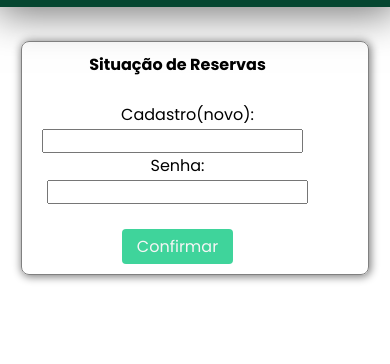
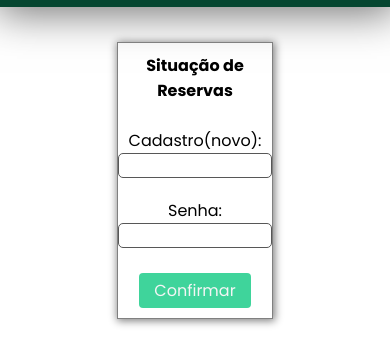
Before and after one commit to JoaoVOSantos/Biblioteca-ITE, a plain HTML site: page pages/reservas.html in a window 390 px wide. Shown: the part 180-544 px from the top of the page. Drawn offline with nearby package versions, Linux system fonts and the light colour scheme.

Commit message:
responsividade tela de reservas

```diff
--- a/pages/reservas.html
+++ b/pages/reservas.html
@@ -38,26 +38,27 @@
 
 
 
-    <div class="">
-    <form action="reservas.html" method="get" class="form-reservas">
 
+    <div class="container-geral">
         <h4>Situação de Reservas</h4>
-
-        <br>
-
-        <label style="margin-left: 20px;">Cadastro(novo): </label>
-        <input type="text" style="margin-right: 10px;">
-
-        <label>Senha: </label>
-        <input type="text">
-
-        <div class="btn">
+        <form action="reservas.html" method="get" class="form-reservas">
             <br>
-            <button type="submit" class="btn-confirmar">Confirmar</button>
-        </div>
+            <div class="div-separadora">
+                <div class="label-form">
+                    <label>Cadastro(novo): </label>
+                    <input type="text">
+                </div>
+                <div class="label-form">
+                    <label>Senha: </label>
+                    <input type="text">
+                </div>
+            </div>
+            <div class="btn">
+                <br>
+                <button type="submit" class="btn-confirmar">Confirmar</button>
+            </div>
+        </form>
     </div>
-
-    </form>
 
 
 
--- a/styles/reservas.css
+++ b/styles/reservas.css
@@ -188,19 +188,36 @@ a {
 
 /* RESERVAS */
 
-.form-reservas {
+.container-geral {
     box-shadow: 1px 1px 8px 1px gray;
     text-align: center;
     border: 1px solid gray;
     padding: 10px;
+    display: flex;
+    align-items: center;
+    justify-content: center;
+    flex-direction: column;
+    width: 40vw;
+    margin: 0 auto;
+}
+
+.form-reservas {
+    /* box-shadow: 1px 1px 8px 1px gray;
+    text-align: center;
+    border: 1px solid gray;
+    padding: 10px; */
     /* centralizar div */
-    position: absolute;
+    display: flex;
+    align-items: center;
+    justify-content: center;
+    flex-direction: column;
+    /* position: absolute;
     top: 40%;
     left: 50%;
     transform: translate(-50%, -50%);
     border-radius: 8px;
     padding-left: 20px;
-    padding-right: 55px;
+    padding-right: 20px; */
 }
 
 
@@ -220,3 +237,43 @@ a {
 .btn-confirmar:hover {
     background-color: var(--verde-principal);
 }
+
+.label-form {
+    display: flex;
+    align-items: center;
+    justify-content: space-between;
+    width: 500px;
+}
+
+.div-separadora {
+    display: flex;
+    flex-direction: column;
+    gap: 20px;
+}
+
+.label-form input {
+    width: 15.625rem;
+    height: 25px;
+    border: 1px solid rgb(87, 87, 87);
+    border-radius: 5px;
+}
+
+
+@media (max-width: 1296px) {
+    .label-form {
+        flex-direction: column;
+        width: inherit;
+    }
+}
+
+@media (max-width: 802px) {
+    .label-form input {
+        width: 12.625rem;
+    }
+}
+
+@media (max-width: 576px) {
+    .label-form input {
+        width: 9.625rem;
+    }
+}
```
